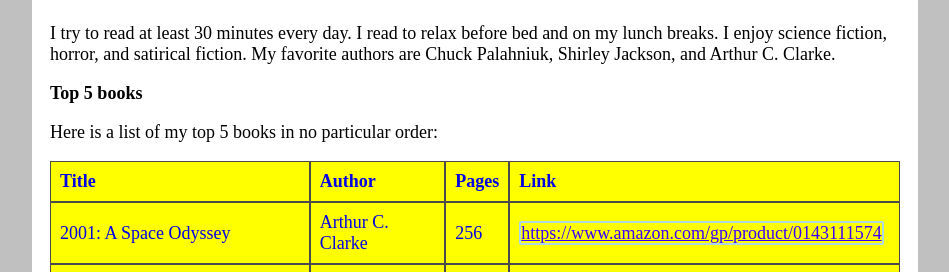
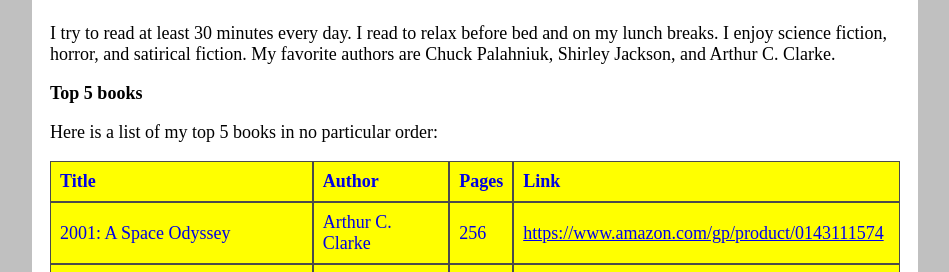
Before and after one commit to Brennanhorn595/assignment8, a plain HTML site: page index.html in a window 1280 px wide. Shown: the part 528-800 px from the top of the page, without its empty margins (165-1114 px from the left). Drawn offline with Linux system fonts and the light colour scheme.

Commit message:
canceled unwanted border

```diff
--- a/main.css
+++ b/main.css
@@ -14,11 +14,6 @@
 	text-align: center;
 }
 
-a:link, a:visited, a:active {
-	border: 2px solid lightblue;
-	border-radius: 2px;
-	color: #3700ff;
-}
 
 a:hover {
 	background-color: #ffff00;
```
